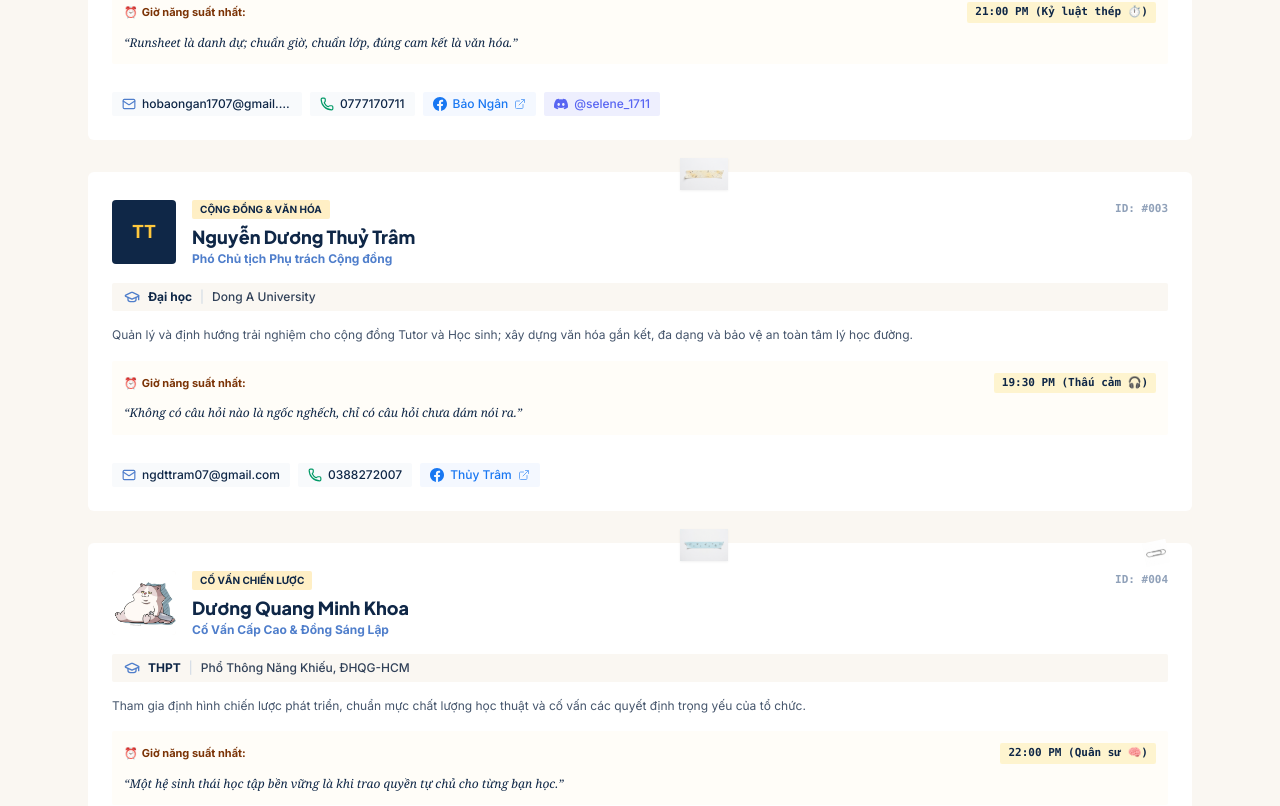
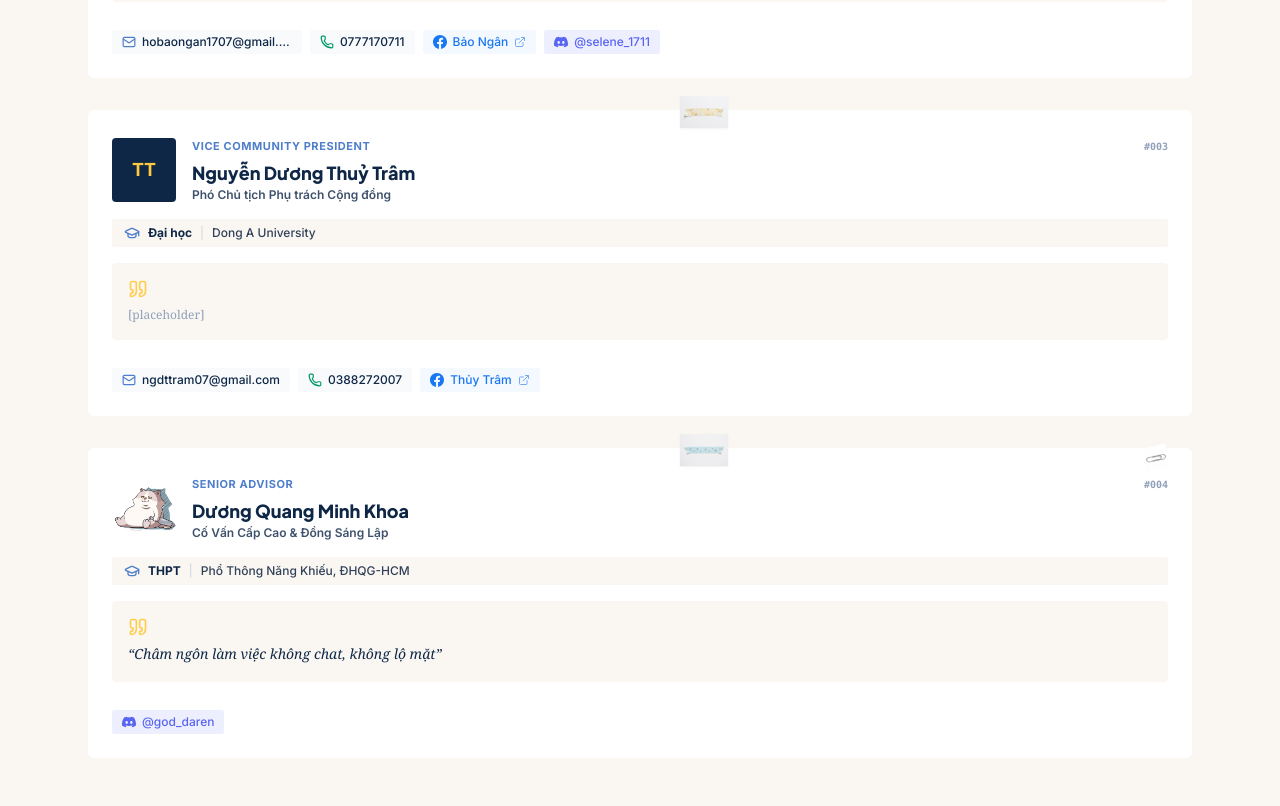
Before and after one commit to Thanh-3108/thepencily, a Next.js app: page / in a window 1280 px wide. Shown: the part 8154-8960 px from the top of the page. Built offline with nearby package versions, Linux system fonts and the light colour scheme; no server answers.

Commit message:
refactor: simplify Board of Directors cards to focus on role and highlighted quote

```diff
--- a/src/components/HomeStudentStories.tsx
+++ b/src/components/HomeStudentStories.tsx
@@ -26,15 +26,8 @@ export function HomeStudentStories() {
       levelVi: "THPT",
       levelEn: "High School",
       school: "Phổ Thông Năng Khiếu, ĐHQG-HCM",
-      descVi:
-        "Đưa ra quyết định cuối cùng về định hướng sản phẩm, tầm nhìn, hệ thống vận hành và chiến lược phát triển của The Pencily qua các thế hệ.",
-      descEn:
-        "Final decision-maker for platform strategy, organization vision, operational framework, and cross-generational growth.",
-      badgeVi: "Tầm Nhìn & Chiến Lược",
-      badgeEn: "Vision & Strategy",
-      peakHour: "03:00 AM (Cú đêm ☕)",
-      doodleNoteVi: "“Dậy sớm lúc 3 giờ sáng để giải đề và xây dựng nền tảng cùng anh em.”",
-      doodleNoteEn: "“Waking up at 3 AM to crack problem sets and build the platform with peers.”",
+      quoteVi: "“Dậy sớm lúc 3 giờ sáng để giải đề và xây dựng nền tảng cùng anh em.”",
+      quoteEn: "“Waking up at 3 AM to crack problem sets and build the platform with peers.”",
       washiTape: "/brand/elements/washi-tape.jpg",
       hasClip: true,
       email: "hhuuyynnhhccoonnggtthhaannhh@gmail.com",
@@ -56,15 +49,8 @@ export function HomeStudentStories() {
       levelVi: "THPT",
       levelEn: "High School",
       school: "Phổ Thông Năng Khiếu, ĐHQG-HCM",
-      descVi:
-        "Quản trị tiến độ thực thi, kỷ luật nhân sự và quy trình tổ chức lớp học; làm chủ hệ thống dữ liệu theo dõi và điều phối buổi học.",
-      descEn:
-        "Directs execution timelines, team discipline, and master session runsheets across all active cohorts.",
-      badgeVi: "Vận Hành & Kỷ Luật",
-      badgeEn: "Operations & Discipline",
-      peakHour: "21:00 PM (Kỷ luật thép ⏱️)",
-      doodleNoteVi: "“Runsheet là danh dự; chuẩn giờ, chuẩn lớp, đúng cam kết là văn hóa.”",
-      doodleNoteEn: "“Runsheets are honor; punctuality, fidelity, and commitments define our culture.”",
+      quoteVi: "[placeholder]",
+      quoteEn: "[placeholder]",
       washiTape: "/brand/elements/washi-tape-blue.jpg",
       hasClip: false,
       email: "hobaongan1707@gmail.com",
@@ -85,15 +71,8 @@ export function HomeStudentStories() {
       levelVi: "Đại học",
       levelEn: "University",
       school: "Dong A University",
-      descVi:
-        "Quản lý và định hướng trải nghiệm cho cộng đồng Tutor và Học sinh; xây dựng văn hóa gắn kết, đa dạng và bảo vệ an toàn tâm lý học đường.",
-      descEn:
-        "Oversees tutor and student experience; nurtures inclusive culture, belonging, and strict psychological safety.",
-      badgeVi: "Cộng Đồng & Văn Hóa",
-      badgeEn: "Community & Culture",
-      peakHour: "19:30 PM (Thấu cảm 🎧)",
-      doodleNoteVi: "“Không có câu hỏi nào là ngốc nghếch, chỉ có câu hỏi chưa dám nói ra.”",
-      doodleNoteEn: "“No question is silly, only the ones students were too hesitant to ask.”",
+      quoteVi: "[placeholder]",
+      quoteEn: "[placeholder]",
       washiTape: "/brand/elements/washi-tape.jpg",
       hasClip: false,
       email: "ngdttram07@gmail.com",
@@ -113,15 +92,8 @@ export function HomeStudentStories() {
       levelVi: "THPT",
       levelEn: "High School",
       school: "Phổ Thông Năng Khiếu, ĐHQG-HCM",
-      descVi:
-        "Tham gia định hình chiến lược phát triển, chuẩn mực chất lượng học thuật và cố vấn các quyết định trọng yếu của tổ chức.",
-      descEn:
-        "Advises on strategic growth, academic quality standards, and high-level organizational decision-making.",
-      badgeVi: "Cố Vấn Chiến Lược",
-      badgeEn: "Senior Advisory",
-      peakHour: "22:00 PM (Quân sư 🧠)",
-      doodleNoteVi: "“Một hệ sinh thái học tập bền vững là khi trao quyền tự chủ cho từng bạn học.”",
-      doodleNoteEn: "“A sustainable peer ecosystem empowers every individual learner to take ownership.”",
+      quoteVi: "“Châm ngôn làm việc không chat, không lộ mặt”",
+      quoteEn: "“Working motto: no chatting, no face reveal”",
       washiTape: "/brand/elements/washi-tape-blue.jpg",
       hasClip: true,
       discord: "god_daren",
@@ -330,26 +302,26 @@ export function HomeStudentStories() {
                     )}
 
                     <div className="flex-1 min-w-0">
-                      <div className="flex flex-wrap items-center justify-between gap-1 mb-1">
-                        <span className="text-[10px] font-black uppercase px-2 py-0.5 rounded-xs bg-[#FFC83D]/30 text-[#0F2747] border border-[#FFC83D]">
-                          {isVi ? member.badgeVi : member.badgeEn}
+                      <div className="flex items-center justify-between gap-1 mb-1">
+                        <span className="text-[11px] font-bold text-[#4F7ECB] uppercase tracking-wider">
+                          {member.role}
                         </span>
-                        <span className="text-[11px] font-mono font-bold text-slate-400">
-                          ID: #00{idx + 1}
+                        <span className="text-[10px] font-mono font-bold text-slate-400">
+                          #00{idx + 1}
                         </span>
                       </div>
 
                       <h4 className="font-poppins font-black text-lg sm:text-xl text-[#0F2747] truncate">
                         {member.name}
                       </h4>
-                      <p className="text-xs font-bold text-[#4F7ECB]">
+                      <p className="text-xs font-semibold text-[#0F2747]/80">
                         {isVi ? member.titleVi : member.titleEn}
                       </p>
                     </div>
                   </div>
 
                   {/* School / Education Badge */}
-                  <div className="flex items-center gap-2 px-3 py-1.5 rounded-xs bg-[#FAF7F2] border border-slate-200 mb-3.5 text-xs text-slate-700">
+                  <div className="flex items-center gap-2 px-3 py-1.5 rounded-xs bg-[#FAF7F2] border border-slate-200 mb-4 text-xs text-slate-700">
                     <GraduationCap className="w-4 h-4 text-[#4F7ECB] shrink-0" />
                     <span className="font-bold text-[#0F2747]">
                       {isVi ? member.levelVi : member.levelEn}
@@ -358,24 +330,11 @@ export function HomeStudentStories() {
                     <span className="truncate font-medium">{member.school}</span>
                   </div>
 
-                  {/* Official Role Description */}
-                  <p className="text-xs sm:text-sm text-slate-600 leading-relaxed mb-4">
-                    {isVi ? member.descVi : member.descEn}
-                  </p>
-
-                  {/* Fun Student Doodle Note / Peak Hour Snippet */}
-                  <div className="p-3 rounded-xs bg-[#FFFDF8] border border-amber-200/90 shadow-2xs mb-4 space-y-1.5">
-                    <div className="flex items-center justify-between text-[11px] font-bold">
-                      <span className="text-amber-900 flex items-center gap-1">
-                        <span>⏰</span>
-                        <span>{isVi ? "Giờ năng suất nhất:" : "Peak productive hour:"}</span>
-                      </span>
-                      <span className="font-mono text-[11px] text-[#0F2747] bg-amber-100/80 px-2 py-0.5 rounded-xs border border-amber-300/60">
-                        {member.peakHour}
-                      </span>
-                    </div>
-                    <p className="font-serif italic text-xs text-[#0F2747] leading-relaxed pt-1 border-t border-amber-100">
-                      {isVi ? member.doodleNoteVi : member.doodleNoteEn}
+                  {/* Prominently Highlighted Quote Box */}
+                  <div className="p-4 rounded-sm bg-[#FAF7F2] border-2 border-slate-200/90 shadow-2xs mb-4 relative overflow-hidden">
+                    <Quote className="w-5 h-5 text-[#FFC83D] shrink-0 mb-1.5 opacity-90" />
+                    <p className={`font-serif italic text-sm text-[#0F2747] leading-relaxed font-medium ${member.quoteVi === "[placeholder]" ? "text-slate-400 font-sans not-italic text-xs" : ""}`}>
+                      {isVi ? member.quoteVi : member.quoteEn}
                     </p>
                   </div>
                 </div>
```
